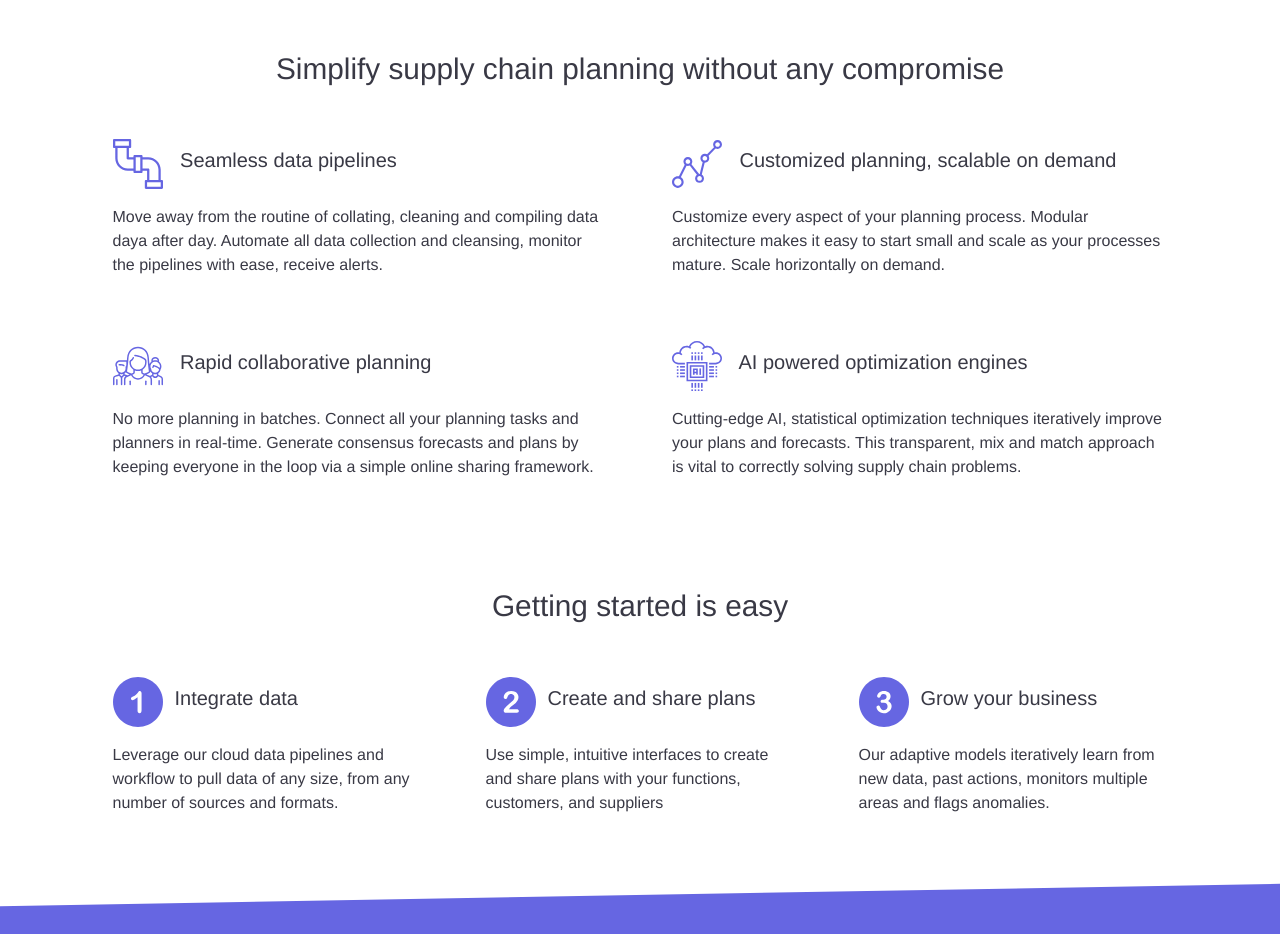
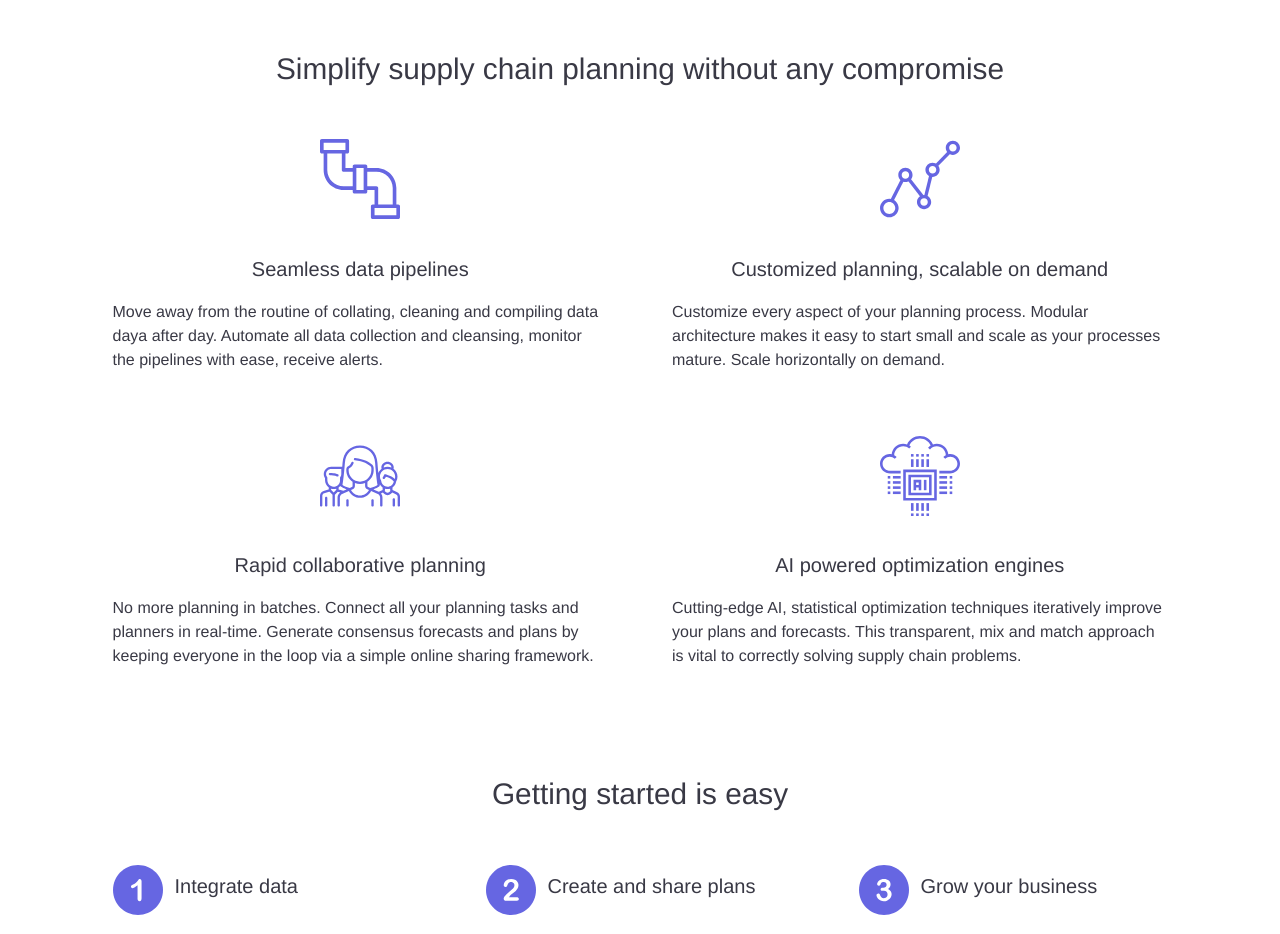
Before and after one commit to mideamon/mideamon.github.io, a plain HTML site: page index.html in a window 1280 px wide. Shown: the part 940-1874 px from the top of the page. Drawn offline with nearby package versions, Linux system fonts and the light colour scheme.

Commit message:
Add files via upload

```diff
--- a/index.html
+++ b/index.html
@@ -28,7 +28,7 @@
 			<div class="ui stackable equal width grid">
 				<div class="row" style="margin: 6rem auto 2rem;">
 					<div class="ui middle aligned center aligned column">
-						<img class="ui centered small image"src="static/seplai_medium_logo.png">
+						<img src="static/seplai_medium_logo.png" class="ui centered small image">
 						<h1 class="ui inverted header">Agile Planning for your High Velocity <br> Supply Chain</h1>
 						<h3 class="roro-subheader">Embrace the cloud and artificial intelligence for supply chain planning</h3>
 						<div class="ui basic segment">
@@ -90,13 +90,15 @@
 			<div class="stretched row">
 				<div class="middle aligned left aligned column">
 					<div class="ui basic segment">
-						<h4 class="ui header"><img src="static/assets/images/pipe.svg"> Seamless data pipelines </h4>
+						<img src="static/assets/images/pipe.svg" class="ui centered tiny image">
+						<h4 class="ui header centered"> Seamless data pipelines </h4>
 						<p>Move away from the routine of collating, cleaning and compiling data daya after day. Automate all data collection and cleansing, monitor the pipelines with ease, receive alerts.</p>
 					</div>
 				</div>
 				<div class="middle aligned left aligned column">
 					<div class="ui basic segment">
-						<h4 class="ui header"><img src="static/assets/images/analytics.svg"> Customized planning, scalable on demand </h4>
+						<img src="static/assets/images/analytics.svg" class="ui centered tiny image">
+						<h4 class="ui header centered"> Customized planning, scalable on demand </h4>
 						<p>Customize every aspect of your planning process. Modular architecture makes it easy to start small and scale as your processes mature. Scale horizontally on demand.</p>
 					</div>
 				</div>
@@ -104,13 +106,15 @@
 			<div class="stretched row">
 				<div class="middle aligned left aligned column">
 					<div class="ui basic segment">
-						<h4 class="ui header"><img src="static/assets/images/team.svg"> Rapid collaborative planning </h4>
+						<img src="static/assets/images/team.svg" class="ui centered tiny image">
+						<h4 class="ui header centered"> Rapid collaborative planning </h4>
 						<p>No more planning in batches. Connect all your planning tasks and planners in real-time. Generate consensus forecasts and plans by keeping everyone in the loop via a simple online sharing framework.</p>
 					</div>
 				</div>
 				<div class="middle aligned left aligned column">
 					<div class="ui basic segment">
-						<h4 class="ui header"><img src="static/assets/images/artificial-intelligence.svg"> AI powered optimization engines </h4>
+						<img src="static/assets/images/artificial-intelligence.svg" class="ui centered tiny image">
+						<h4 class="ui header centered"> AI powered optimization engines </h4>
 						<p>Cutting-edge AI, statistical optimization techniques iteratively improve your plans and forecasts. This transparent, mix and match approach is vital to correctly solving supply chain problems.</p>
 					</div>
 				</div>
```
